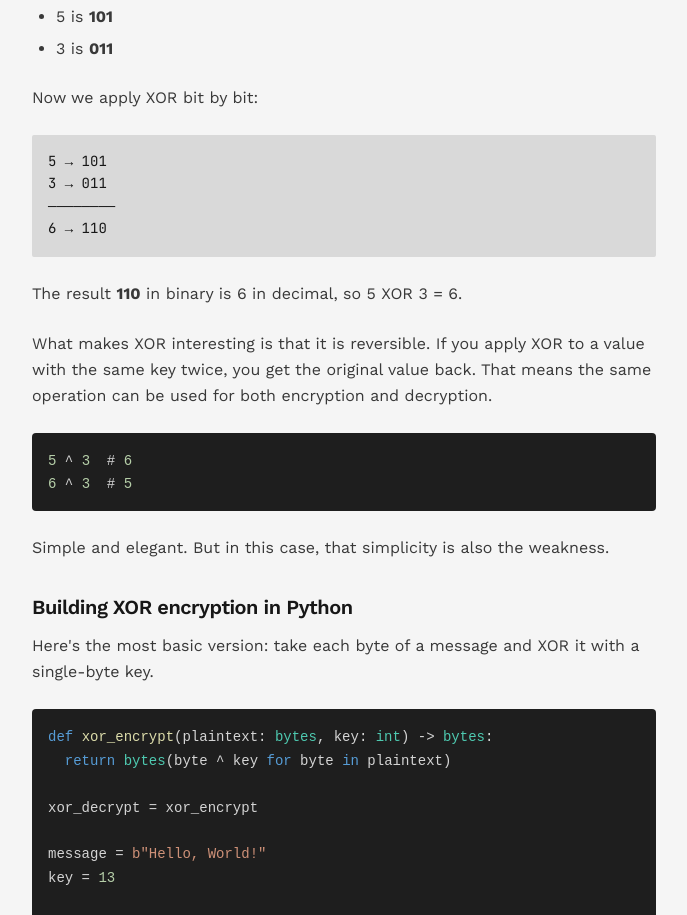
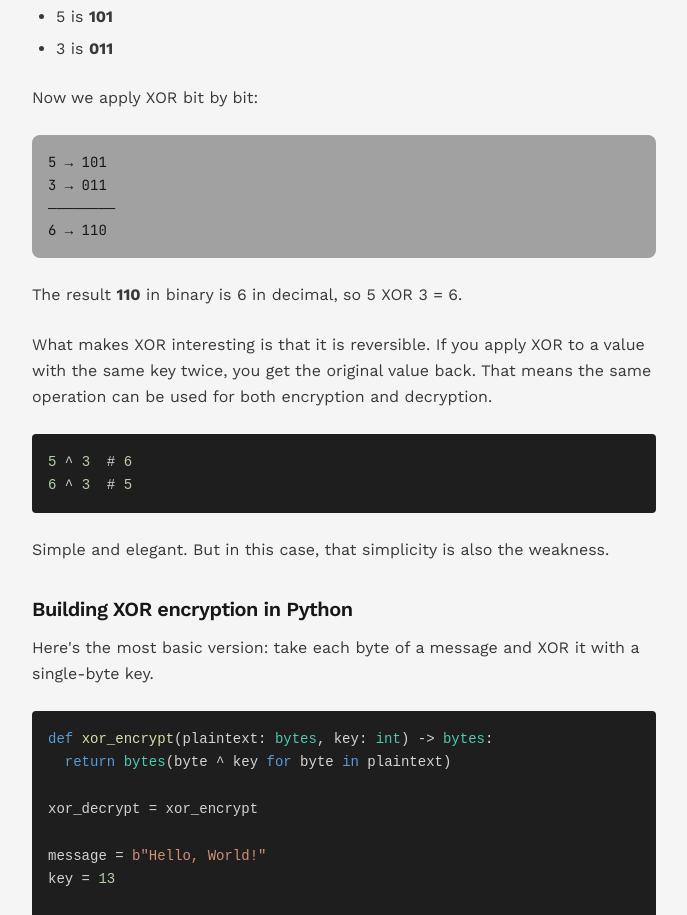
Before and after one commit to n0as-ark/logbook, a React (Vite) app: page /logbook/blog/xor-cipher-basics in a window 1280 px wide. Shown: the part 980-1895 px from the top of the page, without its empty margins (296-983 px from the left). Built offline with nearby package versions, Linux system fonts and the light colour scheme; the HTML template or start-up script is replaced by a standard one.

Commit message:
Update BlogPost.tsx

```diff
--- a/src/pages/BlogPost.tsx
+++ b/src/pages/BlogPost.tsx
@@ -60,10 +60,10 @@ const BlogPost = () => {
         const content = isPython ? highlight(raw) : raw.replace(/&/g, "&amp;").replace(/</g, "&lt;").replace(/>/g, "&gt;");
         elements.push(
           <pre key={key++}
-            className={isPython ? "" : ""}
+            className={isPython ? "" : "prose-blog"}
             style={isPython
               ? { background: "#1E1E1E", padding: "1rem", borderRadius: "4px", overflowX: "auto", marginBottom: "1.5rem" }
-              : { background: "hsl(0 0% 85%)", padding: "1rem", borderRadius: "2px", overflowX: "auto", marginBottom: "1.5rem", fontFamily: "monospace", fontSize: "0.875rem", lineHeight: "1.6" }}>
+              : undefined}>
             <code style={isPython ? { fontFamily: "monospace", fontSize: "0.875rem", lineHeight: "1.6", color: "#D4D4D4" } : {}}
               dangerouslySetInnerHTML={{ __html: content }} />
           </pre>
```
